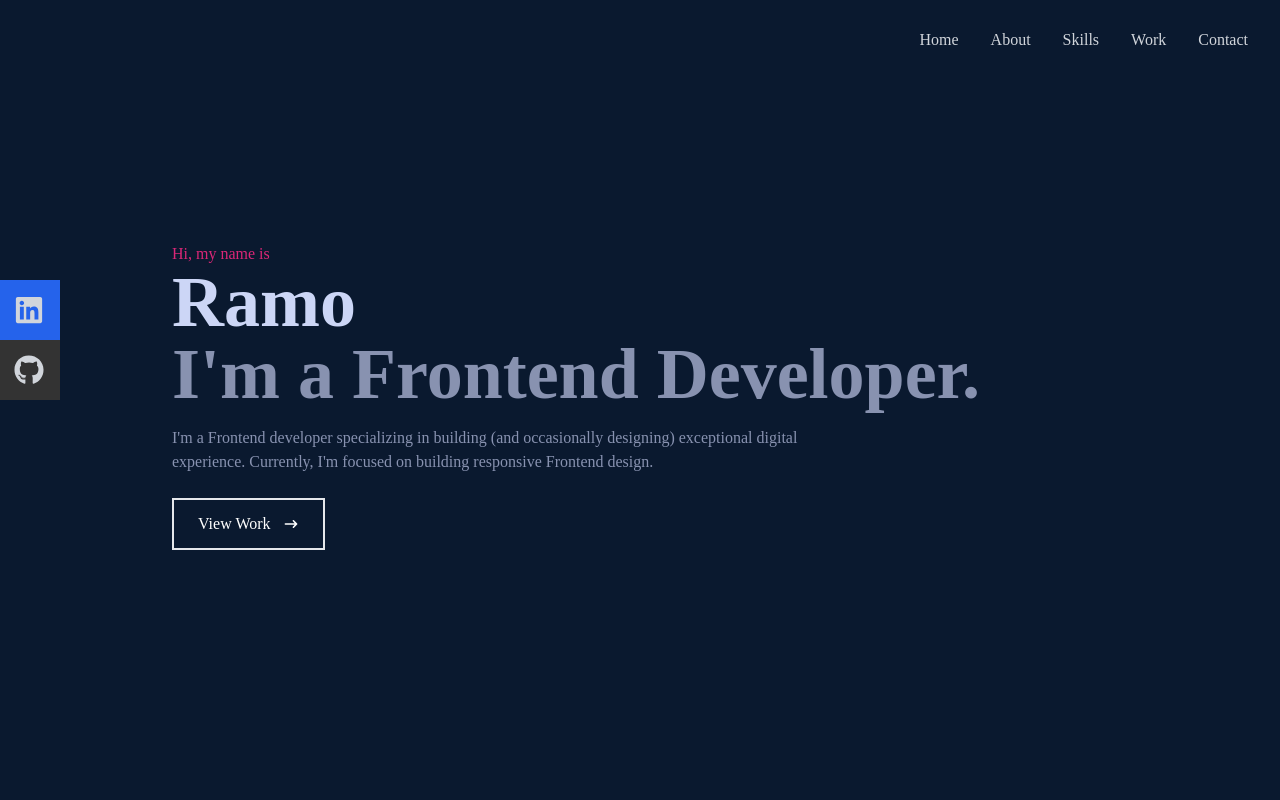
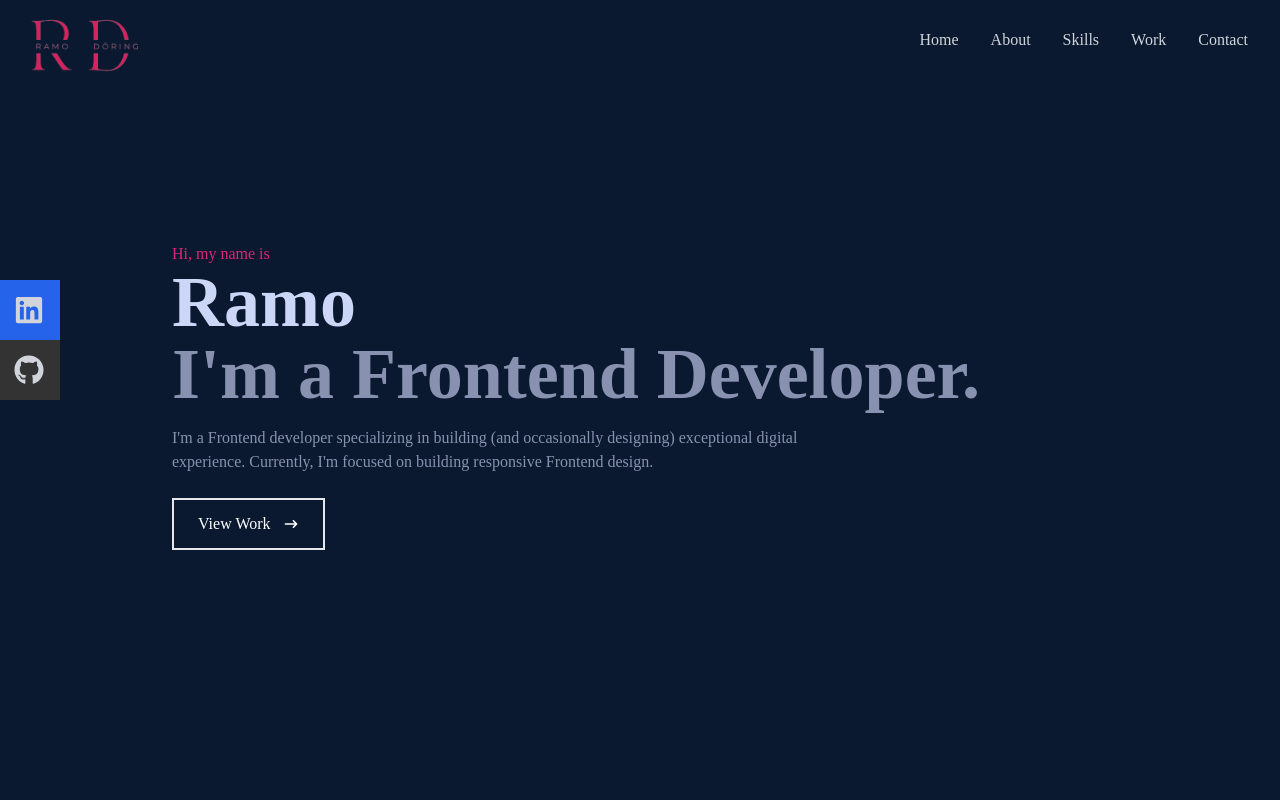
Before and after one commit to DevWavez/Portfolio, a React (Create React App) app: page / in a window 1280 px wide. Shown: the top 800 px of the page. Built offline with nearby package versions, Linux system fonts and the light colour scheme.

Commit message:
style footer for MV

```diff
--- a/src/components/Footer.jsx
+++ b/src/components/Footer.jsx
@@ -2,10 +2,10 @@ import React from "react";
 
 const Footer = () => {
   return (
-    <div className="w-full h-[50px] bg-[#0a192f] flex justify-center items-center p-4">
-      <p className="text-gray-300">Created by </p>
+    <div className="w-full h-[50px] bg-[#0a192f] flex flex-row justify-center">
+      <p className="text-gray-300">All rights by </p>
       <span className="text-gray-300 mx-2 items-start">&#169;</span>
-      <span className="mr-5 text-gray-300">Ramo D.</span>
+      <span className="mr-5 text-gray-300"> Ramo D.</span>
       <div>
         <a
           id="openModal"
@@ -16,8 +16,7 @@ const Footer = () => {
         </a>
       </div>
       <div>
-        <a className="text-gray-300 font-bold py-2 px-4" href="">
-          {" "}
+        <a className="text-gray-300 font-bold py-2 px-4" href="/">
           Datenschutz
         </a>
       </div>
--- a/src/components/Navbar.jsx
+++ b/src/components/Navbar.jsx
@@ -6,6 +6,7 @@ import { GiSkills, GiHomeGarage, GiNetworkBars } from "react-icons/gi";
 import { LuContact } from "react-icons/lu";
 import { AiOutlineUser } from "react-icons/ai";
 import { Link } from "react-scroll";
+import Logo from "../assets/logo.png";
 
 const Navbar = () => {
   const [nav, setNav] = useState(false);
@@ -15,9 +16,9 @@ const Navbar = () => {
 
   return (
     <div className="fixed w-full h-[80px] flex justify-between items-center px-4 bg-[#0a192f] text-gray-300">
-      <div>
+      <div className="w-[200px] relative left-[-30px] top-2 ">
         {/* logo */}
-        <img src="" alt="" />
+        <img src={Logo} alt="" />
       </div>
 
       {/* Menu */}
--- a/src/index.css
+++ b/src/index.css
@@ -22,7 +22,7 @@
 .content-div:hover {
   background-image: linear-gradient(
     to right,
-    rgba(112, 157, 255, 0.8),
-    hsl(242, 74%, 61%, 0.8)
+    rgba(77, 109, 179, 0.8),
+    hsla(242, 56%, 38%, 0.8)
   ) !important;
 }
```
Also changed, not shown: src/assets/logo.png.
